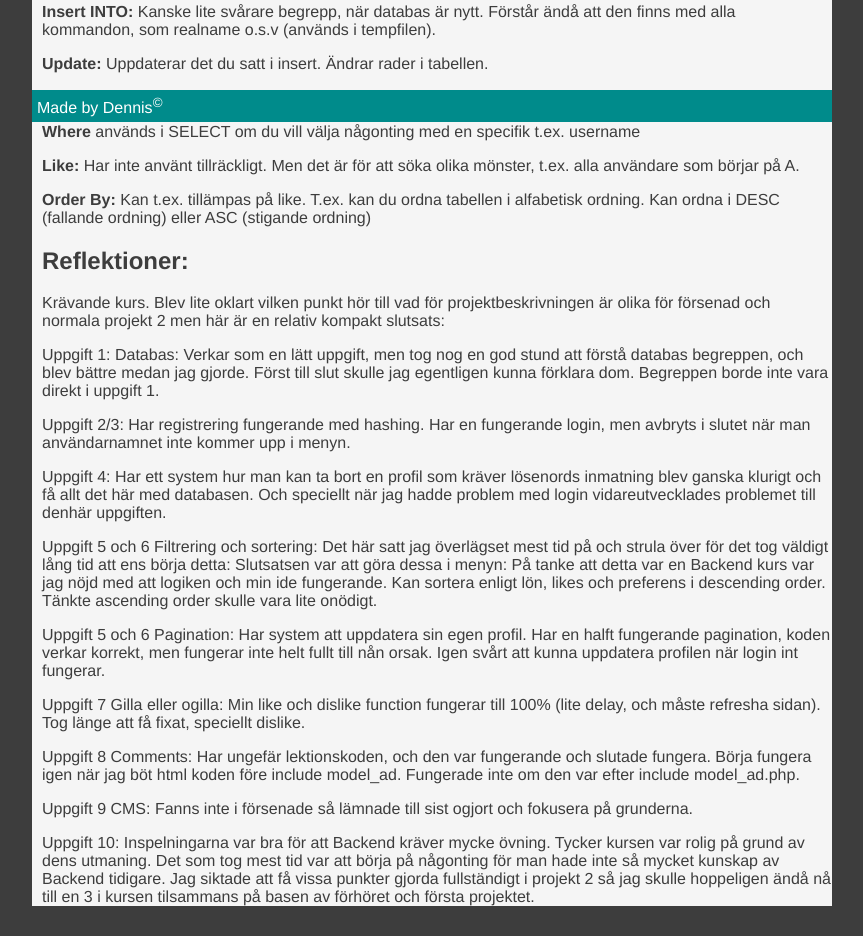
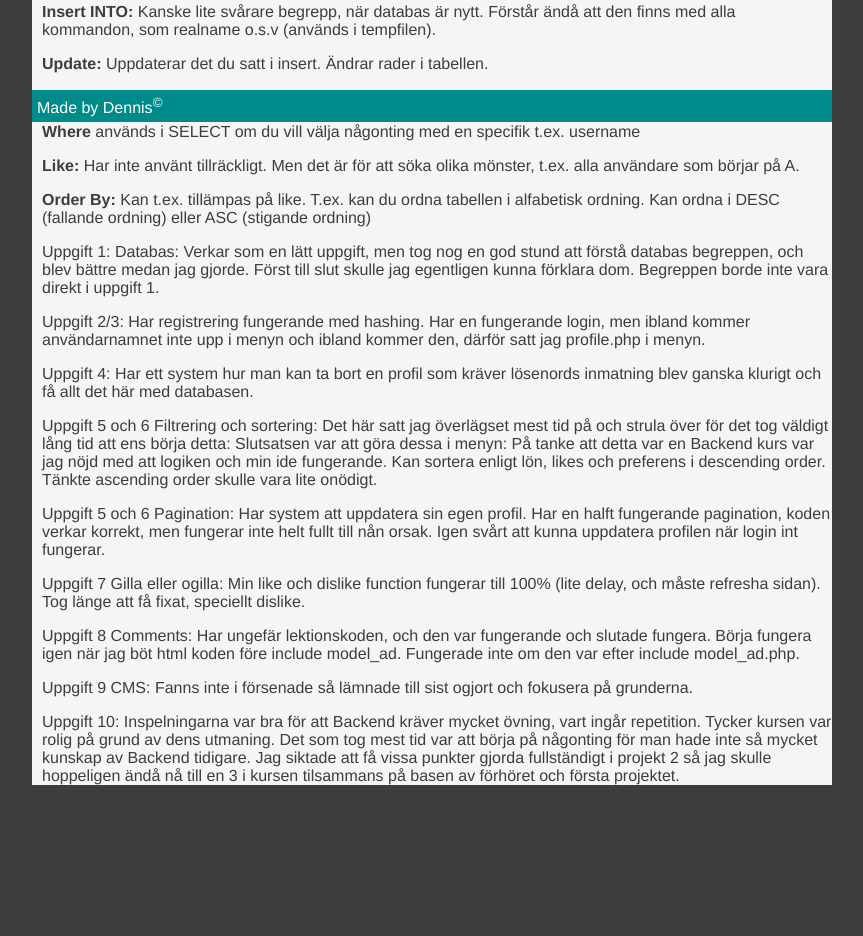
Before and after one commit to myreensa/projekt2, a PHP site: page /webbrapport.php in a window 1280 px wide. Shown: the part 678-1614 px from the top of the page, without its empty margins (208-1071 px from the left). After the commit the page ends 1463 px from the top, so only its background shows below. Run offline with PHP 8.4, Linux system fonts and the light colour scheme; data that the repository does not hold is empty.

Commit message:
Update webbrapport.php

```diff
--- a/backend-startpunkt2/webbrapport.php
+++ b/backend-startpunkt2/webbrapport.php
@@ -35,12 +35,9 @@
 
 <p> <b>Order By:</b> Kan t.ex. tillämpas på like. T.ex. kan du ordna tabellen i alfabetisk ordning. Kan ordna i DESC (fallande ordning) eller ASC (stigande ordning) </p>
 
-<h2> Reflektioner: </h2>
-Krävande kurs. Blev lite oklart vilken punkt hör till vad för projektbeskrivningen är olika för försenad och normala projekt 2 men här är en relativ kompakt slutsats:
-
 <p>Uppgift 1: Databas: Verkar som en lätt uppgift, men tog nog en god stund att förstå databas begreppen, och blev bättre medan jag gjorde. Först till slut skulle jag egentligen kunna förklara dom. Begreppen borde inte vara direkt i uppgift 1.
-<p>Uppgift 2/3: Har registrering fungerande med hashing. Har en fungerande login, men avbryts i slutet när man användarnamnet inte kommer upp i menyn.
-<p>Uppgift 4: Har ett system hur man kan ta bort en profil som kräver lösenords inmatning blev ganska klurigt och få allt det här med databasen. Och speciellt när jag hadde problem med login vidareutvecklades problemet till denhär uppgiften.
+<p>Uppgift 2/3: Har registrering fungerande med hashing. Har en fungerande login, men ibland kommer användarnamnet inte upp i menyn och ibland kommer den, därför satt jag profile.php i menyn.
+<p>Uppgift 4: Har ett system hur man kan ta bort en profil som kräver lösenords inmatning blev ganska klurigt och få allt det här med databasen.
 <p>Uppgift 5 och 6 Filtrering och sortering: Det här satt jag överlägset mest tid på och strula över för det tog väldigt lång tid att ens börja detta: Slutsatsen var att göra dessa i menyn: På tanke att detta var en Backend kurs var jag nöjd med att logiken och min ide fungerande. Kan sortera enligt lön, likes och preferens i descending order. Tänkte ascending order skulle vara lite onödigt.
 <p>Uppgift 5 och 6 Pagination: Har system att uppdatera sin egen profil. Har en halft fungerande pagination, koden verkar korrekt, men fungerar inte helt fullt till nån orsak. Igen svårt att kunna uppdatera profilen när login int fungerar.
 <p>Uppgift 7 Gilla eller ogilla: Min like och dislike function fungerar till 100% (lite delay, och måste refresha sidan). Tog länge att få fixat, speciellt dislike.
@@ -48,8 +45,7 @@ Krävande kurs. Blev lite oklart vilken punkt hör till vad för projektbeskrivn
 
 <p>Uppgift 9 CMS: Fanns inte i försenade så lämnade till sist ogjort och fokusera på grunderna.
 
-<p>Uppgift 10: Inspelningarna var bra för att Backend kräver mycke övning. Tycker kursen var rolig på grund av dens utmaning. Det som tog mest tid var att börja på någonting för man hade inte så mycket kunskap av Backend tidigare. Jag siktade att få vissa punkter gjorda fullständigt i projekt 2 så jag skulle hoppeligen ändå nå till en 3 i kursen tilsammans på basen av förhöret och första projektet.
-
+<p>Uppgift 10: Inspelningarna var bra för att Backend kräver mycket övning, vart ingår repetition. Tycker kursen var rolig på grund av dens utmaning. Det som tog mest tid var att börja på någonting för man hade inte så mycket kunskap av Backend tidigare. Jag siktade att få vissa punkter gjorda fullständigt i projekt 2 så jag skulle hoppeligen ändå nå till en 3 i kursen tilsammans på basen av förhöret och första projektet.
 
 
 
```
